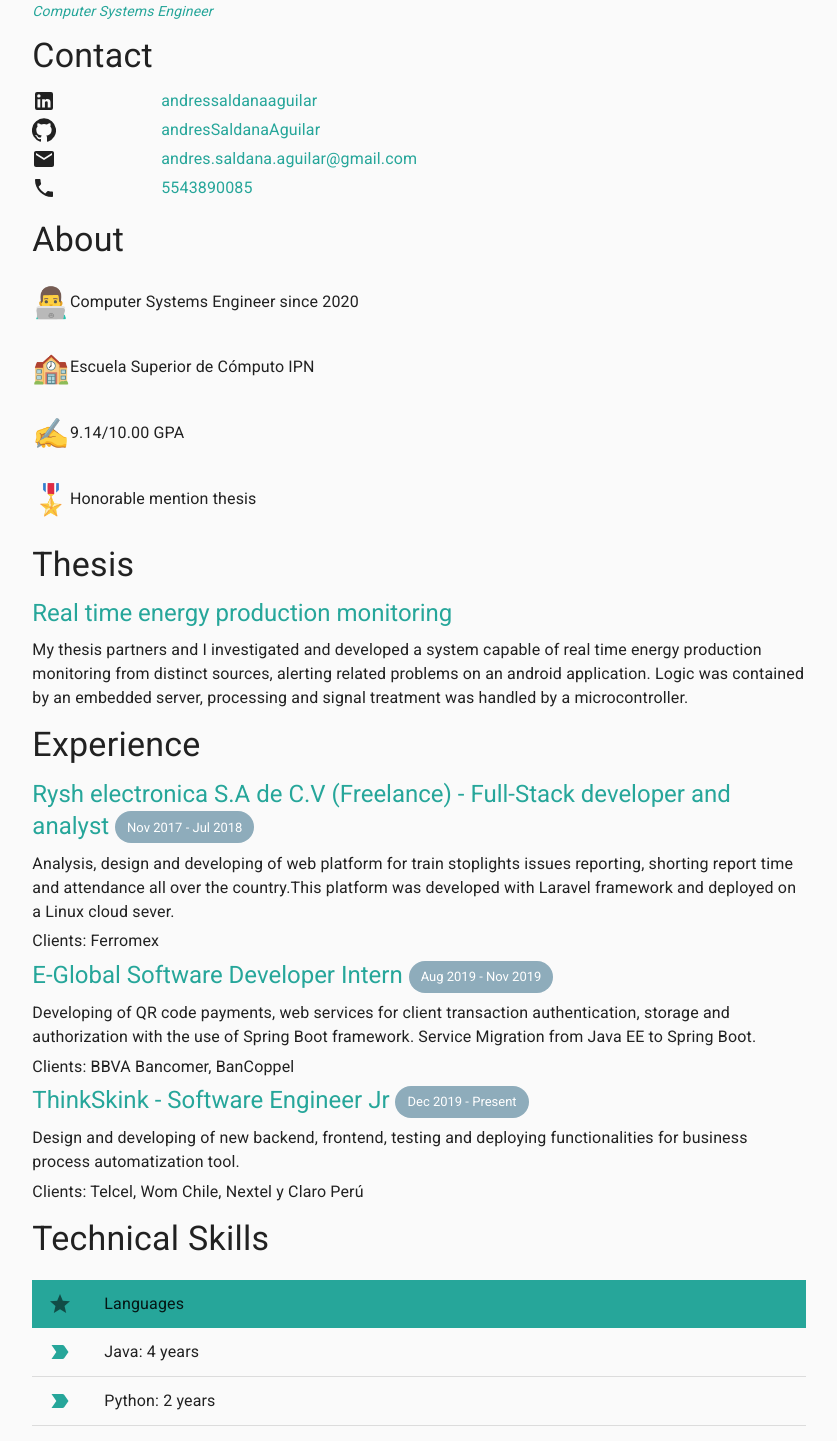
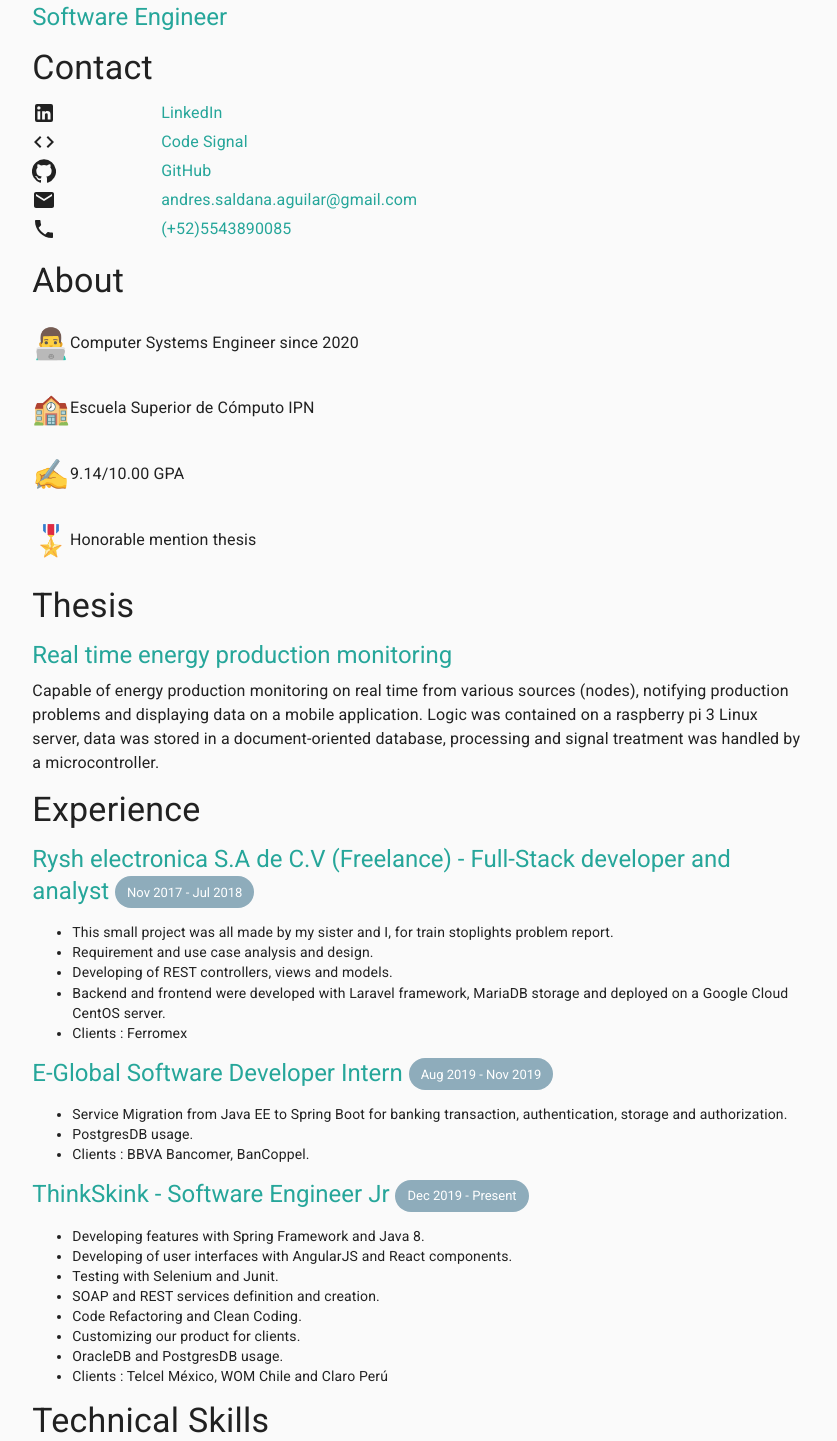
Before and after one commit to andresSaldanaAguilar/my-react-resume, a React (Create React App) app: page / in a window 1280 px wide. Shown: the part 249-1690 px from the top of the page, without its empty margins (221-1058 px from the left). Built offline with nearby package versions, Linux system fonts and the light colour scheme.

Commit message:
updating resume data

```diff
--- a/src/MainResumePage.js
+++ b/src/MainResumePage.js
@@ -32,7 +32,7 @@
     return (
       <div>
         <Typography color="dark" variant="h2">Andrés Arnulfo Saldaña Aguilar</Typography>
-        <Typography style={{fontStyle: 'italic'}} color="primary" variant="small"gutterBottom>{this.props.language.degree}</Typography>
+        <Typography variant="h5" color="primary" gutterBottom>{this.props.language.degree}</Typography>
         <p></p>
         <Typography variant="h4" gutterBottom>{this.props.language.contact.header}</Typography>
         {this.props.language.contact.content.map((link) => {
@@ -72,8 +72,10 @@
           return(
             <div>
               <Typography variant="h5" component="h4" gutterBottom color="primary">{item.header} <Chip style={{color:"#fff",fontWeight:400}} color="secondary" label={item.date}/></Typography>
-              <Typography component="p" gutterBottom>{item.description}</Typography>
-              <Typography component="p" gutterBottom>{item.clients}</Typography>
+              <ul>
+                {item.tasks.map((task) => {return(<li>{task}</li>);})}
+                <li>Clients : {item.clients}</li>
+              </ul>
             </div>
           );
         })}
--- a/src/englishBundle.js
+++ b/src/englishBundle.js
@@ -3,16 +3,18 @@
 import GitHubIcon from '@material-ui/icons/GitHub';
 import MailIcon from '@material-ui/icons/Mail';
 import PhoneIcon from '@material-ui/icons/Phone';
+import CodeIcon from '@material-ui/icons/Code';
 
 const englishBundle = {
 
-    degree: 'Computer Systems Engineer',
+    degree: 'Software Engineer',
 
     contact : { header:"Contact", content :[
-        { link: 'https://linkedin.com/in/andressaldanaaguilar', description: 'andressaldanaaguilar', icon: <LinkedInIcon ></LinkedInIcon> },
-        { link: 'https://github.com/andresSaldanaAguilar', description: 'andresSaldanaAguilar', icon: <GitHubIcon ></GitHubIcon> },
+        { link: 'https://linkedin.com/in/andressaldanaaguilar', description: 'LinkedIn', icon: <LinkedInIcon ></LinkedInIcon> },
+        { link: 'https://app.codesignal.com/profile/andressaldan', description: 'Code Signal', icon: <CodeIcon ></CodeIcon> },
+        { link: 'https://github.com/andresSaldanaAguilar', description: 'GitHub', icon: <GitHubIcon ></GitHubIcon> },
         { link: 'mailto:andres.saldana.aguilar@gmail.com', description: 'andres.saldana.aguilar@gmail.com', icon: <MailIcon ></MailIcon> },
-        { link: '#', description: '5543890085', icon: <PhoneIcon ></PhoneIcon> }
+        { link: '#', description: '(+52)5543890085', icon: <PhoneIcon ></PhoneIcon> }
     ]},
 
     about : { header:"About", content :[
@@ -25,18 +27,33 @@
     experience : { header:"Experience", content :[
         {
             header: '‍Rysh electronica S.A de C.V (Freelance) - Full-Stack developer and analyst', date: 'Nov 2017 - Jul 2018',
-            description: 'Analysis, design and developing of web platform for train stoplights issues reporting, shorting report time and attendance all over the country.This platform was developed with Laravel framework and deployed on a Linux cloud sever.',
-            clients: 'Clients: Ferromex'
+            tasks: [
+                'This small project was all made by my sister and I, for train stoplights problem report.',
+                'Requirement and use case analysis and design.','Developing of REST controllers, views and models.',
+                'Backend and frontend were developed with Laravel framework, MariaDB storage and deployed on a Google Cloud CentOS server.'
+            ],
+            clients: 'Ferromex'
         },
         {
             header: 'E-Global Software Developer Intern', date: 'Aug 2019 - Nov 2019',
-            description: 'Developing of QR code payments, web services for client transaction authentication, storage and authorization with the use of Spring Boot framework. Service Migration from Java EE to Spring Boot.',
-            clients: 'Clients: BBVA Bancomer, BanCoppel'
+            tasks: [
+                'Service Migration from Java EE to Spring Boot for banking transaction, authentication, storage and authorization.',
+                'PostgresDB usage.',
+            ],
+            clients: 'BBVA Bancomer, BanCoppel.'
         },
         {
             header: 'ThinkSkink - Software Engineer Jr', date: 'Dec 2019 - Present',
-            description: 'Design and developing of new backend, frontend, testing and deploying functionalities for business process automatization tool.',
-            clients: 'Clients: Telcel, Wom Chile, Nextel y Claro Perú'
+            tasks: [
+                'Developing features with Spring Framework and Java 8.',
+                'Developing of user interfaces with AngularJS and React components.',
+                'Testing with Selenium and Junit.',
+                'SOAP and REST services definition and creation.',
+                'Code Refactoring and Clean Coding.',
+                'Customizing our product for clients.',
+                'OracleDB and PostgresDB usage.',
+            ],
+            clients: 'Telcel México, WOM Chile and Claro Perú'
         },
     ]},
 
@@ -86,7 +103,7 @@
 
     thesis :  { header:"Thesis", content : {
         title: 'Real time energy production monitoring',
-        description: 'My thesis partners and I investigated and developed a system capable of real time energy production monitoring from distinct sources, alerting related problems on an android application. Logic was contained by an embedded server, processing and signal treatment was handled by a microcontroller.'
+        description: 'Capable of energy production monitoring on real time from various sources (nodes), notifying production problems and displaying data on a mobile application. Logic was contained on a raspberry pi 3 Linux server, data was stored in a document-oriented database, processing and signal treatment was handled by a microcontroller.'
     }},
 
     hobbies : { header:"Likes", content :[
--- a/src/spanishBundle.js
+++ b/src/spanishBundle.js
@@ -12,7 +12,7 @@
         { link: 'https://linkedin.com/in/andressaldanaaguilar', description: 'andressaldanaaguilar', icon: <LinkedInIcon ></LinkedInIcon> },
         { link: 'https://github.com/andresSaldanaAguilar', description: 'andresSaldanaAguilar', icon: <GitHubIcon ></GitHubIcon> },
         { link: 'mailto:andres.saldana.aguilar@gmail.com', description: 'andres.saldana.aguilar@gmail.com', icon: <MailIcon ></MailIcon> },
-        { link: '#', description: '5543890085', icon: <PhoneIcon ></PhoneIcon> }
+        { link: '#', description: '(+52)5543890085', icon: <PhoneIcon ></PhoneIcon> }
     ]},
 
     about : { header:"Acerca de mi", content :[
```
